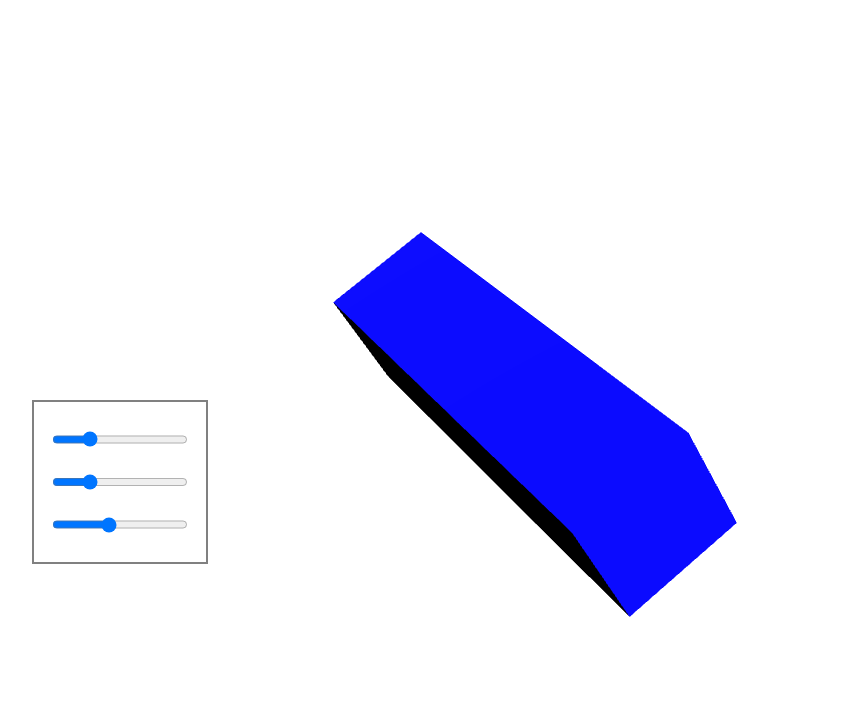
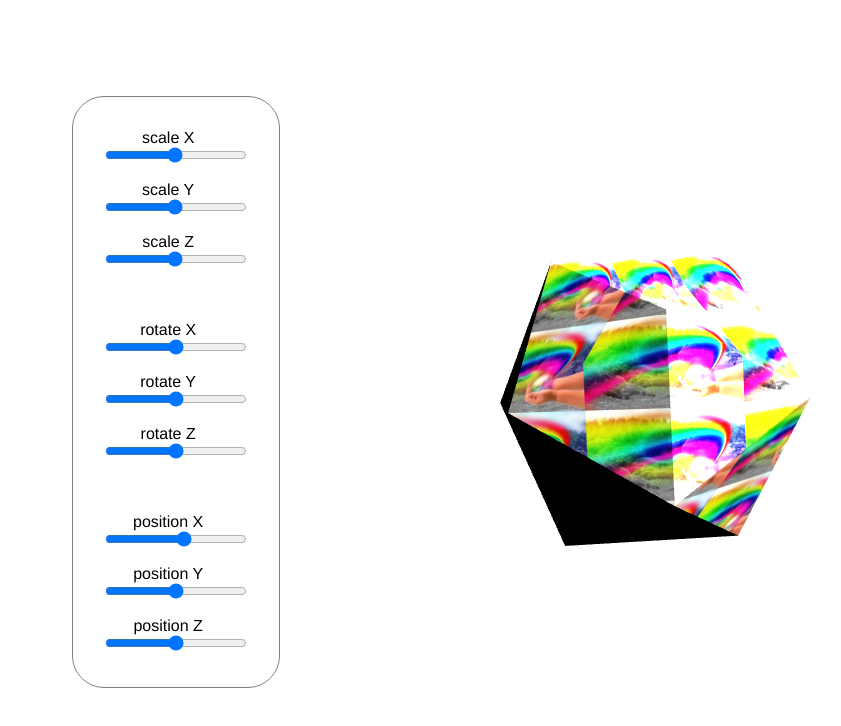
Before and after one commit to zozo-url/3jsproject, a website: page index.html in a window 1280 px wide. Shown: the whole page, without its empty margins (128-969 px from the left). Drawn offline with nearby package versions, Linux system fonts and the light colour scheme; animation ran at ten frames a second.

Commit message:
add control panel styling

```diff
--- a/index.html
+++ b/index.html
@@ -12,9 +12,17 @@
     <div id="scene-container">
     </div>
     <div id="sliders">
-            <input type="range" min="0.1" max="5" value="1" step="0.01" class="slider" id="slider1">
-            <input type="range" min="0.1" max="5" value="1" step="0.01" class="slider" id="slider2">
-            <input type="range" min="0.1" max="5" value="2" step="0.01" class="slider" id="slider3">
+            <p>scale X</p><input type="range" min="0.1" max="5" value="2.5" step="0.001" class="slider" id="slider1"><br>
+            <p>scale Y</p><input type="range" min="0.1" max="5" value="2.5" step="0.001" class="slider" id="slider2"><br>
+            <p>scale Z</p><input type="range" min="0.1" max="5" value="2.5" step="0.001" class="slider" id="slider3"><br>
+            <br><br>
+            <p>rotate X</p><input type="range" min="-0.18" max="0.18" value="0.001" step="0.00001" class="slider" id="rotX"><br>
+            <p>rotate Y</p><input type="range" min="-0.18" max="0.18" value="0.001" step="0.00001" class="slider" id="rotY"><br>
+            <p>rotate Z</p><input type="range" min="-0.18" max="0.18" value="0.001" step="0.00001" class="slider" id="rotZ"><br>
+            <br><br>
+            <p>position X</p><input type="range" min="-14" max="14" value="2" step="0.001" class="slider" id="posX"><br>
+            <p>position Y</p><input type="range" min="-5" max="5" value="0" step="0.001" class="slider" id="posY"><br>
+            <p>position Z</p><input type="range" min="-27" max="9" value="-9" step="0.001" class="slider" id="posZ"><br>
     </div>
     <script src="js/sliders.js"></script>
     <script src="js/index.js"></script>
--- a/js/index.js
+++ b/js/index.js
@@ -4,55 +4,45 @@ let renderer;
 let geometry;
 let scene;
 let mesh;
+// color: 0x8000080
 function init(){
-    //set up
     container = document.querySelector( '#scene-container')
-    //scene
     scene = new THREE.Scene();
     scene.background = new THREE.Color(0xFFFFFF)
-    //camera
-    const fov = 35; // field of view
+    const fov = 35;
     const aspect = container.clientWidth / container.clientHeight
-    const near = 0.1; // the near clipping plane
-    const far = 100; // the far clipping plane
+    const near = 0.1;
+    const far = 100;
     camera = new THREE.PerspectiveCamera( fov, aspect, near, far)
-    //x,y,z positions
     camera.position.set( 0, 0, 10 );
-    //make geometry
-    geometry = new THREE.BoxBufferGeometry(var1,var2,var3);
-    //make material
-    const material = new THREE.MeshStandardMaterial({color: 0x8000080});
-    //combine 4 mesh
+    geometry = new THREE.IcosahedronBufferGeometry();
+    var texture = new THREE.TextureLoader().load( "rainbw.jpg" );
+    texture.wrapS = THREE.RepeatWrapping;
+    texture.wrapT = THREE.RepeatWrapping;
+    texture.repeat.set( 6, 6 );
+    const material = new THREE.MeshStandardMaterial({map: texture, color: 0xFFFFFF});
     mesh = new THREE.Mesh (geometry, material);
-    //add to scene
     scene.add(mesh);
-console.log(mesh)
-    //create a directional light
-    const light = new THREE.DirectionalLight(0xffffff, 5.0)
-    //move light back and up a bit
+    const light = new THREE.DirectionalLight(0xFFFFFF, 3)
     light.position.set(10,10,10);
-    //add light to scene
     scene.add(light);
-    //set up renderer
     renderer = new THREE.WebGLRenderer({antialias: true})
     renderer.setSize(container.clientWidth, container.clientHeight);
     renderer.setPixelRatio(window.devicePixelRatio)
-    //add rendered <canvas> element to page
     container.appendChild(renderer.domElement)
 }
 
 function animate() {
-    //call animate recursively
     requestAnimationFrame( animate );
-      // increase the mesh's rotation each frame
-    mesh.rotation.z += 0.01;
-    mesh.rotation.x += 0.01;
-    mesh.rotation.y += 0.01;
+    mesh.rotation.z += rotZ;
+    mesh.rotation.x += rotX;
+    mesh.rotation.y += rotY;
     mesh.scale.x = var1;
     mesh.scale.y = var2;
     mesh.scale.z = var3;
-    // mesh.position.z-=0.01;
-    // render, or 'create a still image', of the scene
+    mesh.position.x = posX;
+    mesh.position.y = posY;
+    mesh.position.z = posZ;
     renderer.render( scene, camera );
 }
 
--- a/js/sliders.js
+++ b/js/sliders.js
@@ -1,15 +1,27 @@
-var sliderDiv= document.getElementById('sliders');
-var slider1= document.getElementById('slider1');
-var slider2= document.getElementById('slider2');
-var slider3= document.getElementById('slider3');
+let slider1= document.getElementById('slider1');
+let slider2= document.getElementById('slider2');
+let slider3= document.getElementById('slider3');
+let slider4= document.getElementById('rotX');
+let slider5= document.getElementById('rotY');
+let slider6= document.getElementById('rotZ');
+let slider7= document.getElementById('posX');
+let slider8= document.getElementById('posY');
+let slider9= document.getElementById('posZ');
+
+
 let var1 =Number(slider1.value);
 let var2 =Number(slider2.value);
 let var3 =Number(slider3.value);
+let rotX = Number(slider4.value);
+let rotY = Number(slider5.value);
+let rotZ = Number(slider6.value);
+let posX = Number(slider7.value);
+let posY = Number(slider8.value);
+let posZ = Number(slider9.value);
 
-console.log(slider2.value)
 
 slider1.addEventListener('input', function () {
-    var1 =Number(slider1.value);
+    var1 = Number(slider1.value);
   }, false);
 
 slider2.addEventListener('input', function () {
@@ -19,3 +31,27 @@ slider2.addEventListener('input', function () {
   slider3.addEventListener('input', function () {
     var3 =Number(slider3.value);
   }, false);
+
+  slider4.addEventListener('input', function () {
+    rotX = Number(slider4.value);
+  }, false);
+
+  slider5.addEventListener('input', function () {
+    rotY = Number(slider5.value);
+  }, false);
+
+  slider6.addEventListener('input', function () {
+    rotZ = Number(slider6.value);
+  }, false);
+
+  slider7.addEventListener('input', function () {
+    posX = Number(slider7.value);
+  }, false);
+
+  slider8.addEventListener('input', function () {
+    posY = Number(slider8.value);
+  }, false);
+
+  slider9.addEventListener('input', function () {
+    posZ = Number(slider9.value);
+  }, false);
--- a/main.css
+++ b/main.css
@@ -2,6 +2,8 @@ body {
     margin: 0;
     overflow: hidden;
     text-align: center;
+    font-family: helvetica;
+    font-weight: lighter;
 }
 
 #scene-container {
@@ -13,15 +15,24 @@ body {
     position: absolute;
     display:block;
     margin: auto;
-    top: 25em;
-    left: 10em;
+    top: 6em;
+    left: 12.5em;
     text-align: center;
-    border: 2px solid grey;
-    padding: 1em 0.5em;
+    border: 1px solid grey;
+    border-radius:2em;
+    padding: 1em 2em;
+    background-color:rgb(255, 255, 255, 0.75);
 }
 .slider {
-    display:block;
-    width: 70%;
+    display:inline-block;
     margin:auto;
-    padding: 1em;
+    padding: 0em 0.5em;
+    vertical-align: top;
 }
+.slider:last-of-type{
+    margin-bottom:1.5em;
+}
+p {
+    padding: 0em;
+    margin: 1em 1.5em 0em 0.5em;
+}
```
Also changed, not shown: cloud.jpg (added), download.png (added), rainbw.jpg (added), textr.jpg (added), wall.jpg (added).
